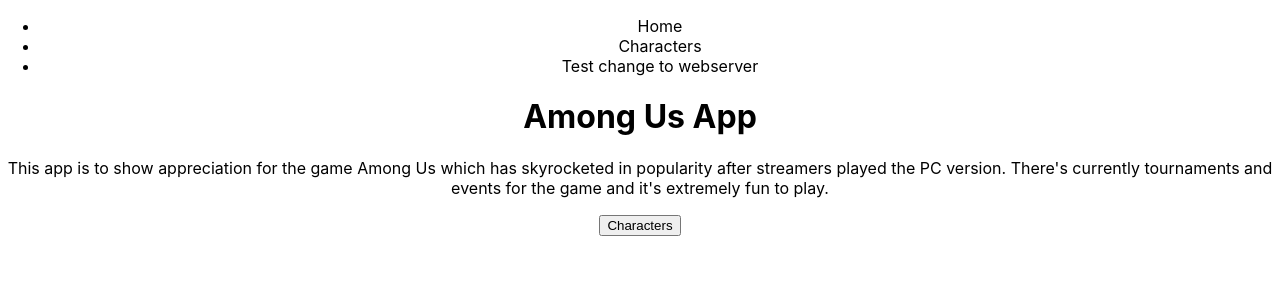
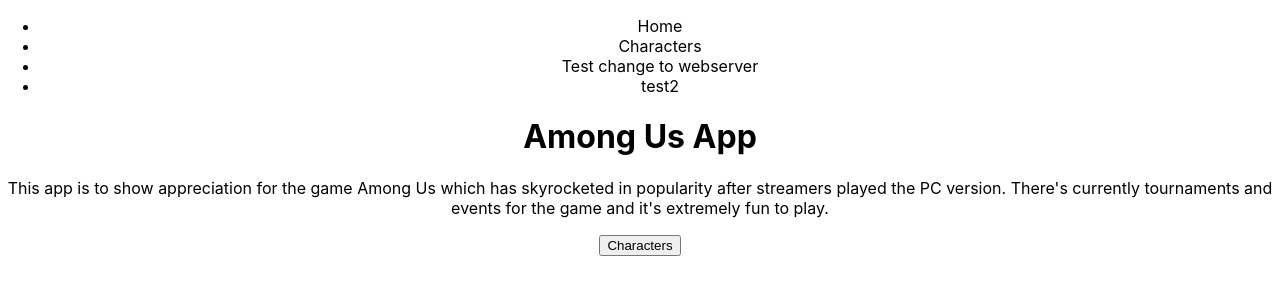
Before and after one commit to epenn92/Among-us-reactapp, a React (Create React App) app in the folder client/: page / in a window 1280 px wide. Shown: the top 300 px of the page. Built offline with nearby package versions, Linux system fonts and the light colour scheme.

Commit message:
changes to build for webserver

```diff
--- a/client/src/App.js
+++ b/client/src/App.js
@@ -14,6 +14,7 @@
           <li>Home</li>
           <li>Characters</li>
           <li>Test change to webserver</li>
+          <li>test2</li>
 
 
         </ul>
```
Also changed, not shown: 6 other files (tests, documents, lock files or other folders).
